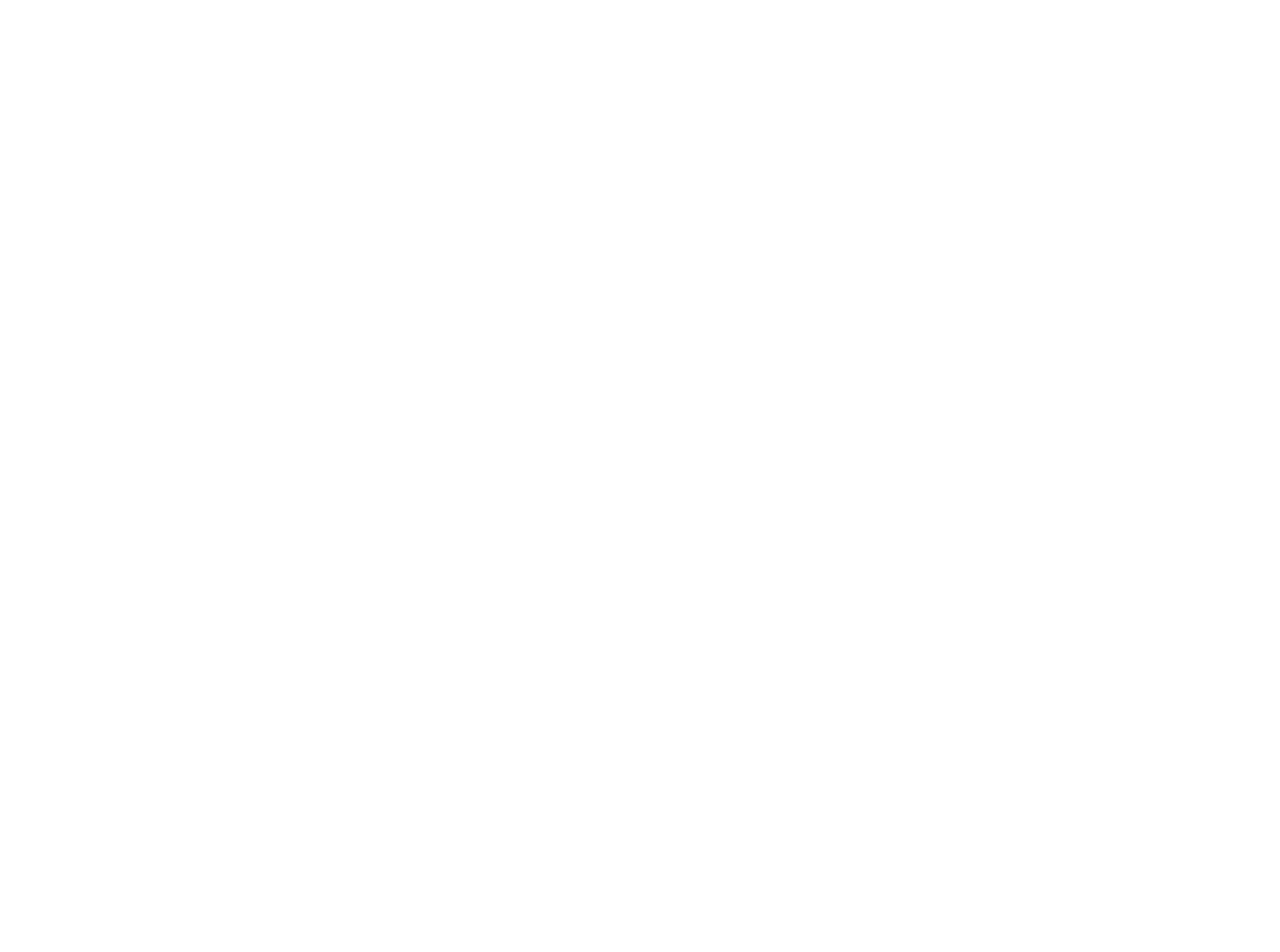
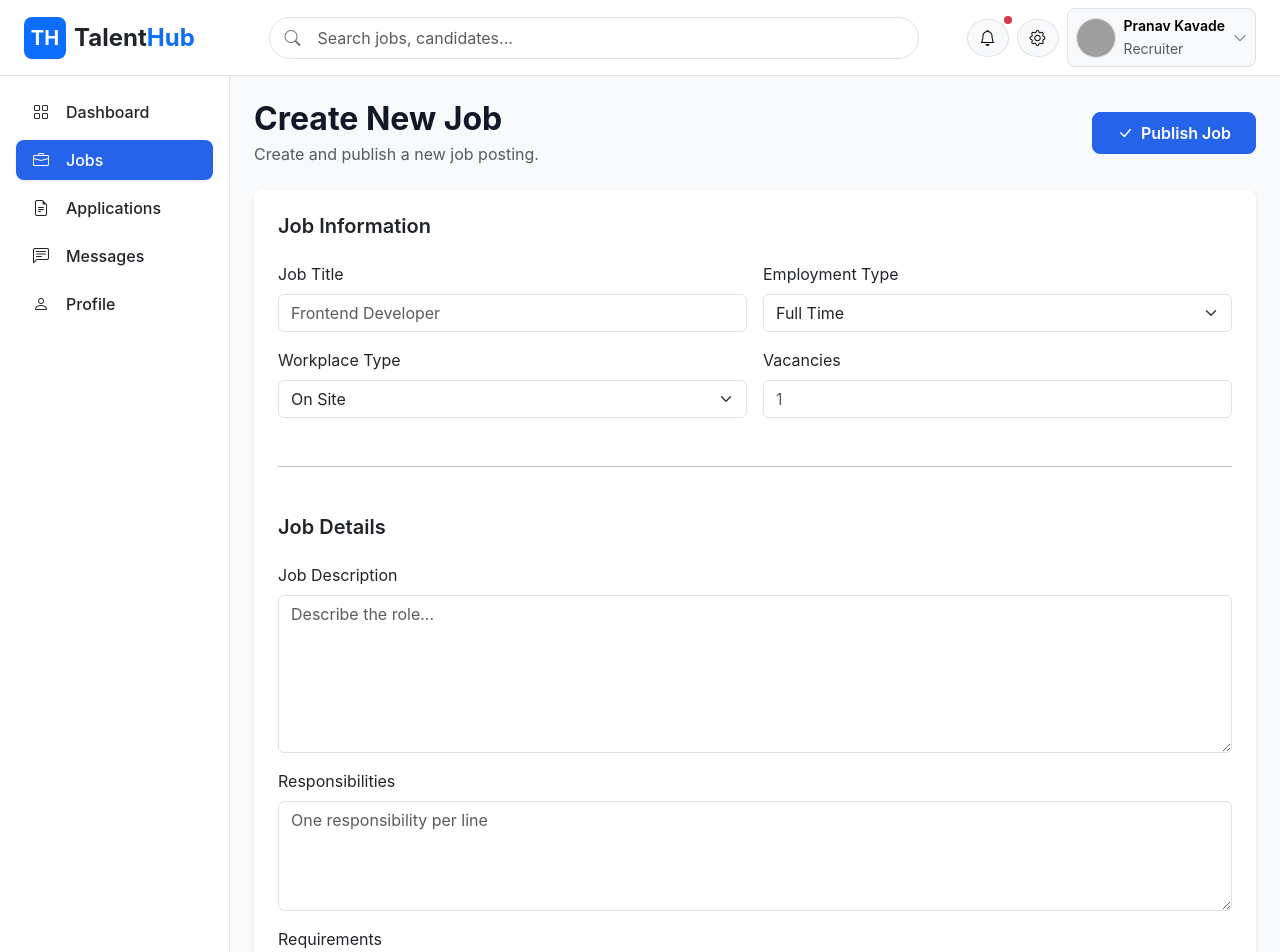
Before and after one commit to pranavkavade16/TalentHub-Frontend, a React (Vite) app: page /recruiter/jobs/create in a window 1280 px wide. Before the commit this address had no page. Shown: the top 952 px of the page. Before the commit the page ends 800 px from the top, so only its background shows below. Built offline with nearby package versions, Linux system fonts and the light colour scheme; grey boxes are pictures that could not be loaded.

Commit message:
created a job form and added a route for it

```diff
--- /dev/null
+++ b/src/components/forms/JobForm.jsx
@@ -0,0 +1,187 @@
+function JobForm() {
+  return (
+    <div className="card border-0 shadow-sm rounded-3">
+      <div className="card-body p-4">
+        {/* Job Information */}
+
+        <h5 className="fw-semibold mb-4">Job Information</h5>
+
+        <div className="row g-3">
+          <div className="col-md-6">
+            <label className="form-label">Job Title</label>
+
+            <input className="form-control" placeholder="Frontend Developer" />
+          </div>
+
+          <div className="col-md-6">
+            <label className="form-label">Employment Type</label>
+
+            <select className="form-select">
+              <option>Full Time</option>
+              <option>Part Time</option>
+              <option>Contract</option>
+              <option>Internship</option>
+            </select>
+          </div>
+
+          <div className="col-md-6">
+            <label className="form-label">Workplace Type</label>
+
+            <select className="form-select">
+              <option>On Site</option>
+              <option>Remote</option>
+              <option>Hybrid</option>
+            </select>
+          </div>
+
+          <div className="col-md-6">
+            <label className="form-label">Vacancies</label>
+
+            <input type="number" className="form-control" placeholder="1" />
+          </div>
+        </div>
+
+        <hr className="my-5" />
+
+        {/* Description */}
+
+        <h5 className="fw-semibold mb-4">Job Details</h5>
+
+        <div className="mb-3">
+          <label className="form-label">Job Description</label>
+
+          <textarea
+            rows="6"
+            className="form-control"
+            placeholder="Describe the role..."
+          ></textarea>
+        </div>
+
+        <div className="mb-3">
+          <label className="form-label">Responsibilities</label>
+
+          <textarea
+            rows="4"
+            className="form-control"
+            placeholder="One responsibility per line"
+          ></textarea>
+        </div>
+
+        <div>
+          <label className="form-label">Requirements</label>
+
+          <textarea
+            rows="4"
+            className="form-control"
+            placeholder="One requirement per line"
+          ></textarea>
+        </div>
+
+        <hr className="my-5" />
+
+        {/* Skills */}
+
+        <h5 className="fw-semibold mb-4">Skills & Experience</h5>
+
+        <div className="row g-3">
+          <div className="col-md-4">
+            <label className="form-label">Experience Level</label>
+
+            <select className="form-select">
+              <option>Entry Level</option>
+              <option>Mid Level</option>
+              <option>Senior</option>
+            </select>
+          </div>
+
+          <div className="col-md-4">
+            <label className="form-label">Minimum Experience</label>
+
+            <input type="number" className="form-control" placeholder="1" />
+          </div>
+
+          <div className="col-md-4">
+            <label className="form-label">Maximum Experience</label>
+
+            <input type="number" className="form-control" placeholder="5" />
+          </div>
+
+          <div className="col-12">
+            <label className="form-label">Skills</label>
+
+            <input
+              className="form-control"
+              placeholder="React, Node.js, MongoDB"
+            />
+
+            <small className="text-muted">Separate skills using commas.</small>
+          </div>
+        </div>
+
+        <hr className="my-5" />
+
+        {/* Salary */}
+
+        <h5 className="fw-semibold mb-4">Salary</h5>
+
+        <div className="row g-3">
+          <div className="col-md-6">
+            <label className="form-label">Minimum Salary</label>
+
+            <input
+              type="number"
+              className="form-control"
+              placeholder="600000"
+            />
+          </div>
+
+          <div className="col-md-6">
+            <label className="form-label">Maximum Salary</label>
+
+            <input
+              type="number"
+              className="form-control"
+              placeholder="1200000"
+            />
+          </div>
+        </div>
+
+        <hr className="my-5" />
+
+        {/* Location */}
+
+        <h5 className="fw-semibold mb-4">Location</h5>
+
+        <div className="row g-3">
+          <div className="col-md-4">
+            <input className="form-control" placeholder="City" />
+          </div>
+
+          <div className="col-md-4">
+            <input className="form-control" placeholder="State" />
+          </div>
+
+          <div className="col-md-4">
+            <input className="form-control" placeholder="Country" />
+          </div>
+        </div>
+
+        <hr className="my-5" />
+
+        {/* Application */}
+
+        <h5 className="fw-semibold mb-4">Application</h5>
+
+        <div className="row">
+          <div className="col-md-6">
+            <label className="form-label">Application Deadline</label>
+
+            <input type="date" className="form-control" />
+          </div>
+        </div>
+      </div>
+    </div>
+  );
+}
+
+export default JobForm;
--- a/src/main.jsx
+++ b/src/main.jsx
@@ -6,6 +6,7 @@
 import "bootstrap/dist/js/bootstrap.bundle.min.js";
 import "bootstrap-icons/font/bootstrap-icons.css";
 
+import "./styles/variables.css";
 import "./styles/globals.css";
 
 ReactDOM.createRoot(document.getElementById("root")).render(
--- a/src/pages/recruiter/CreateJob.jsx
+++ b/src/pages/recruiter/CreateJob.jsx
@@ -1,6 +1,6 @@
 import Button from "../../components/common/Button";
 import PageHeader from "../../components/common/PageHeader";
-import JobForm from "../../components/jobs/JobForm";
+import JobForm from "../../components/forms/JobForm";
 
 function CreateJob() {
   return (
@@ -10,8 +10,6 @@
         subtitle="Create and publish a new job posting."
       >
         <div className="d-flex gap-2">
-          <Button variant="outline-secondary">Save Draft</Button>
-
           <Button icon="bi-check-lg">Publish Job</Button>
         </div>
       </PageHeader>
--- a/src/routes/AppRoutes.jsx
+++ b/src/routes/AppRoutes.jsx
@@ -12,7 +12,7 @@
 // import Register from "../pages/auth/Register";
 
 import RecruiterDashboard from "../pages/recruiter/RecruiterDashboard";
-// import CreateJob from "../pages/recruiter/CreateJob";
+import CreateJob from "../pages/recruiter/CreateJob";
 // import Applicants from "../pages/recruiter/Applicants";
 
 // import ApplicantDashboard from "../pages/applicant/Dashboard";
@@ -38,8 +38,8 @@
 
         <Route element={<RecruiterLayout />}>
           <Route path="/recruiter/dashboard" element={<RecruiterDashboard />} />
-          {/* <Route path="/recruiter/jobs/create" element={<CreateJob />} />
-          <Route path="/recruiter/applicants" element={<Applicants />} /> */}
+          <Route path="/recruiter/jobs/create" element={<CreateJob />} />
+          {/* <Route path="/recruiter/applicants" element={<Applicants />} />  */}
         </Route>
 
         {/* <Route element={<ApplicantLayout />}>
```
